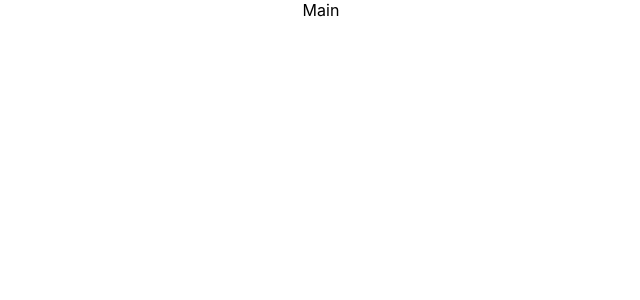
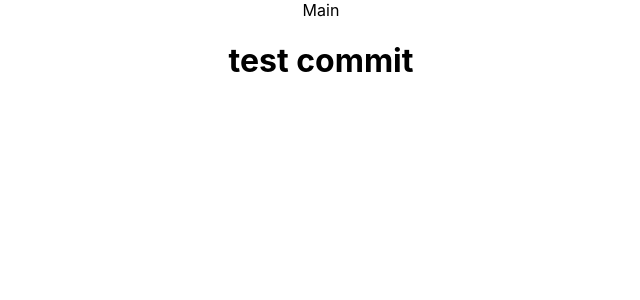
Before and after one commit to grantbrown2/The-Artchive, a React (Create React App) app in the folder client/: page / in a window 1280 px wide. Shown: the top 300 px of the page, without its empty margins (319-959 px from the left). Built offline with nearby package versions, Linux system fonts and the light colour scheme.

Commit message:
test commit

```diff
--- a/client/src/views/Main.jsx
+++ b/client/src/views/Main.jsx
@@ -2,7 +2,9 @@ import React from 'react'
 
 const Main = () => {
     return (
-        <div>Main</div>
+        <div>Main
+            <h1>test commit</h1>
+        </div>
     )
 }
 
```
